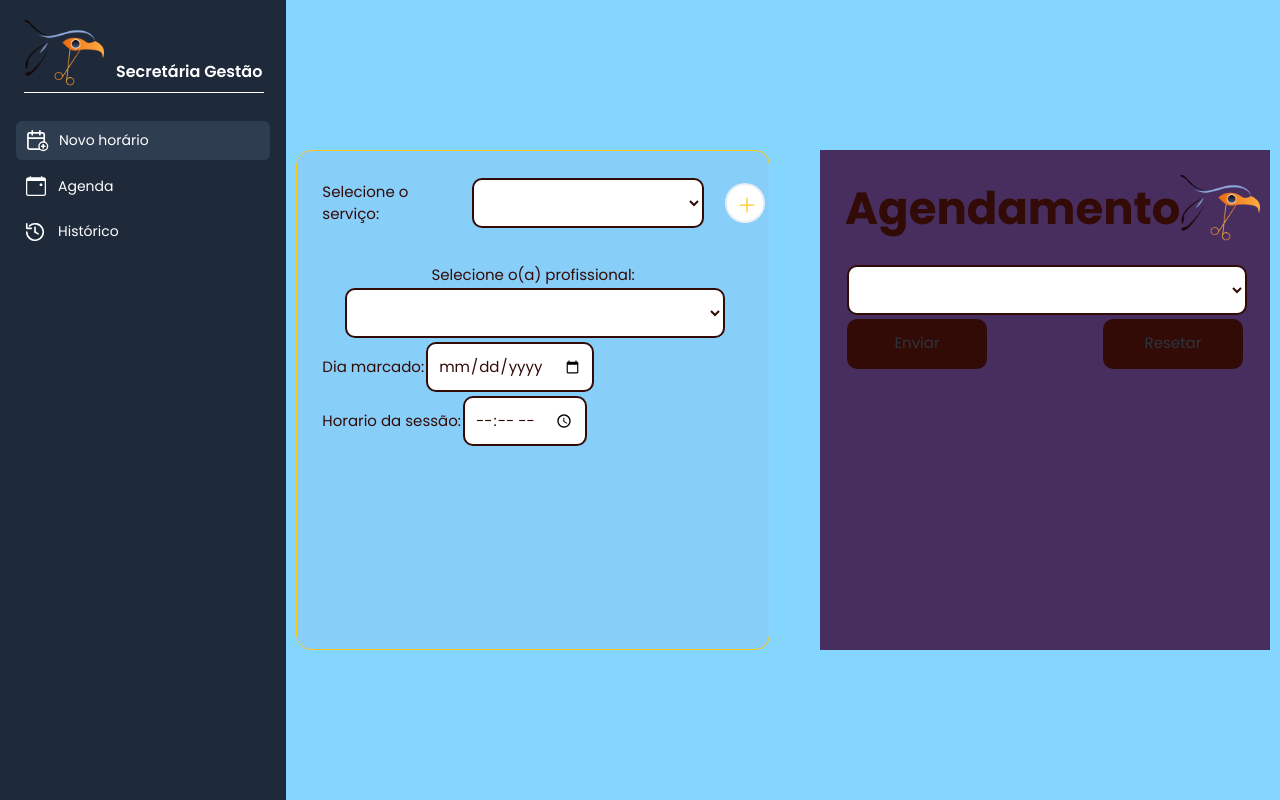
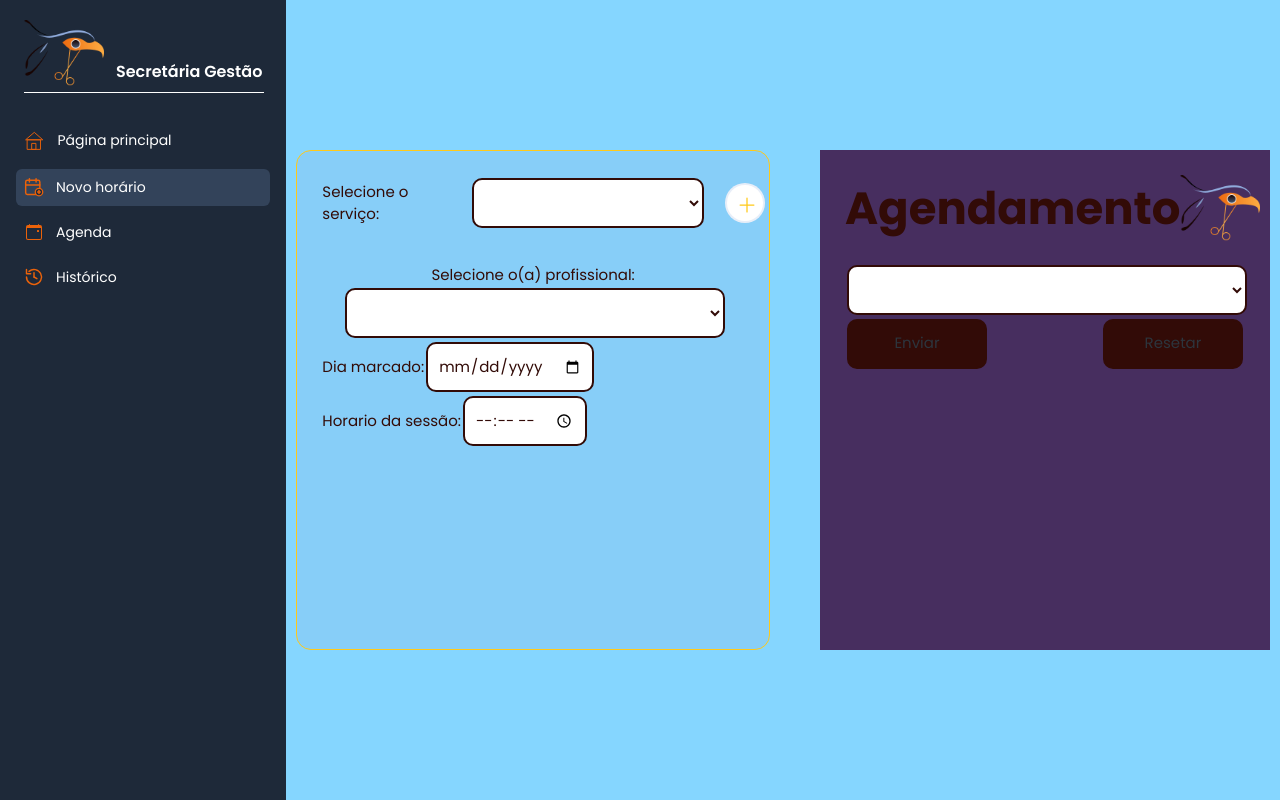
Before and after one commit to Secretaria-Gestao/TCC-ETEC, a React (Vite) app in the folder web/: page /agendamento in a window 1280 px wide. Built offline with nearby package versions, Linux system fonts and the light colour scheme.

Commit message:
Novas cores na BarraLateral

```diff
--- a/web/src/components/BarraLateral/BarraLateral.css
+++ b/web/src/components/BarraLateral/BarraLateral.css
@@ -12,3 +12,7 @@
 .barraLateral > hr {
     margin: 24px
 }
+
+.barraLateral svg {
+    color: var(--color-laranja);
+}
--- a/web/src/components/BarraLateral/BarraLateral.jsx
+++ b/web/src/components/BarraLateral/BarraLateral.jsx
@@ -16,7 +16,7 @@ function BarraLateral({menu = []}) {
                 <NavLink
                     to={linha.to}
                     key={linha.to}
-                    className={({ isActive }) => `flex gap-3 p-2 rounded-md my-1 flex items-center transition-colors ${isActive ? 'bg-[#2f3d50]' : 'hover:bg-[#2f3d50]'}`}
+                    className={({ isActive }) => `flex gap-3 p-2 rounded-md my-1 items-center transition-colors ${isActive ? 'bg-[#33435a]' : 'hover:bg-[#2f3d50]'}`}
                 >
 
                    <linha.icone />
--- a/web/src/components/BarraLateral/listaMenus.jsx
+++ b/web/src/components/BarraLateral/listaMenus.jsx
@@ -4,7 +4,7 @@ export const menuAdmin = [
         "titulo": "Página principal",
         "icone": () => (
             <svg xmlns="http://w3.org" viewBox="0 0 100 100" width="24" height="24" className='shrink-0 ml-[-2.5px]'>
-                <g fill="none" stroke="#FFFFFF" strokeWidth="4" strokeLinecap="round" strokeLinejoin="round">
+                <g fill="none" stroke="currentColor" strokeWidth="4" strokeLinecap="round" strokeLinejoin="round">
                     <polygon points="50,15 15,45 85,45" />
                     <rect x="23" y="45" width="54" height="40" />
                     <rect x="42" y="60" width="16" height="25" />
@@ -67,11 +67,25 @@ export const menuAdmin = [
 
 export const menuCliente = [
     {
+        "to": "/",
+        "titulo": "Página principal",
+        "icone": () => (
+            <svg xmlns="http://w3.org" viewBox="0 0 100 100" width="24" height="24" className='shrink-0 ml-[-2.5px]'>
+                <g fill="none" stroke="currentColor" strokeWidth="4" strokeLinecap="round" strokeLinejoin="round">
+                    <polygon points="50,15 15,45 85,45" />
+                    <rect x="23" y="45" width="54" height="40" />
+                    <rect x="42" y="60" width="16" height="25" />
+                </g>
+            </svg>
+        )
+    },
+
+    {
         "to": "/agendamento",
         "titulo": "Novo horário",
         "icone": () => (
             <svg
-                className="w-[23px] h-[23px] ml-0.5 -mr-0.5 shrink-0"
+                className="w-5 h-5 shrink-0"
                 viewBox="0 0 24 24" fill="none"
                 stroke="currentColor" strokeWidth="1.75"
                 strokeLinecap="round" strokeLinejoin="round"
@@ -90,7 +104,7 @@ export const menuCliente = [
         "to": "/agendamento/meus-agendamentos",
         "titulo": "Agenda",
         "icone": () => (
-            <svg xmlns="http://www.w3.org/2000/svg" width="20" height="20" fill="currentColor" class="bi bi-calendar-event ml-0.5" viewBox="0 0 16 16">
+            <svg xmlns="http://www.w3.org/2000/svg" fill="currentColor" className="w-5 h-5 shrink-0" viewBox="-2 -2 20 20">
                 <path d="M11 6.5a.5.5 0 0 1 .5-.5h1a.5.5 0 0 1 .5.5v1a.5.5 0 0 1-.5.5h-1a.5.5 0 0 1-.5-.5z" />
                 <path d="M3.5 0a.5.5 0 0 1 .5.5V1h8V.5a.5.5 0 0 1 1 0V1h1a2 2 0 0 1 2 2v11a2 2 0 0 1-2 2H2a2 2 0 0 1-2-2V3a2 2 0 0 1 2-2h1V.5a.5.5 0 0 1 .5-.5M1 4v10a1 1 0 0 0 1 1h12a1 1 0 0 0 1-1V4z" />
             </svg>
@@ -101,7 +115,7 @@ export const menuCliente = [
         "titulo": "Histórico",
         "icone": () => (
             <svg
-                className="w-5.5 h-5.5 shrink-0"
+                className="w-5 h-5 shrink-0"
                 viewBox="0 0 24 24" fill="none"
                 stroke="currentColor" strokeWidth="1.75"
                 strokeLinecap="round" strokeLinejoin="round"
--- a/web/src/pages/Agendamento/components/Formulario/Formulario.css
+++ b/web/src/pages/Agendamento/components/Formulario/Formulario.css
@@ -93,7 +93,7 @@
 .agendamento-form .card_1{
     width: 37dvw;
     min-width: 400px;
-    max-width: 900px;
+    max-width: 700px;
     height: 500px;
     padding: 25px;
     margin: auto;
@@ -103,9 +103,9 @@
 }
 .agendamento-form .card_2{
     flex: 1;
-    width: 34dvw;
+    width: 37dvw;
     min-width: 450px;
-    max-width: 900px;
+    max-width: 700px;
     height: 500px;
     padding: 25px;
     margin: auto;
```
